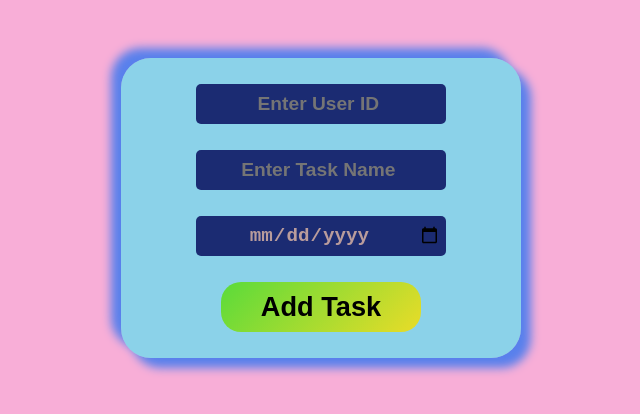
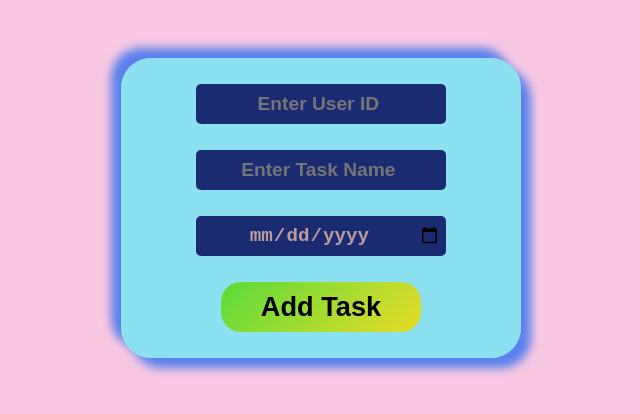
Before and after one commit to 20A31A05C5/ToDo_List, a plain HTML site: page index.html in a window 1280 px wide. Shown: the whole page, without its empty margins (319-959 px from the left). Drawn offline with Linux system fonts and the light colour scheme.

Commit message:
Update style.css

```diff
--- a/style.css
+++ b/style.css
@@ -3,7 +3,7 @@ body{
     align-items: center;
     justify-content: center;
     flex-direction: column;
-    background-color: rgb(248, 174, 215);
+    background-color: rgb(248, 200, 227);
 }
 #myForm{
     background-color: rgba(0, 255, 255, 0.445);
```
